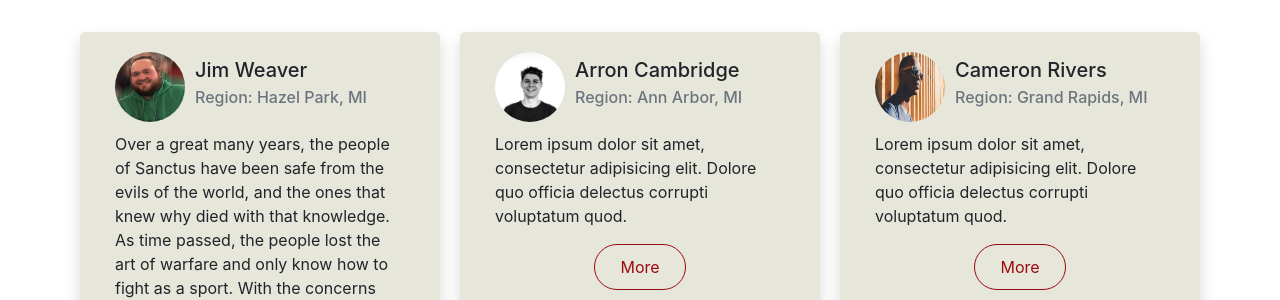
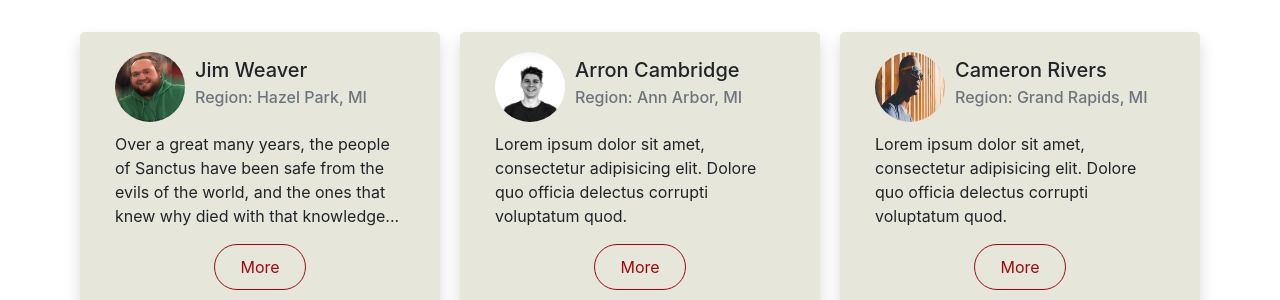
Before and after one commit to stoppable408/_dd, a Vue app: page / in a window 1280 px wide. Shown: the part 1560-1860 px from the top of the page. Built offline with nearby package versions, Linux system fonts and the light colour scheme.

Commit message:
Update Home.vue

```diff
--- a/src/components/Home.vue
+++ b/src/components/Home.vue
@@ -67,10 +67,7 @@
                       <h6 class="card-subtitle mb-2 text-muted">Region: Hazel Park, MI</h6>
                     </div>
                   </div>
-                  <p class="card-text">Over a great many years, the people of Sanctus have been safe from the evils of the world, and the ones that knew why died with that knowledge. As time passed, the people lost the art of warfare and only know how to fight as a sport.  With the concerns about sustainability, the Council asked for brave souls to venture out into the world to seek out new places to settle.
-Since these adventurers have been leaving the safety of the island, reports of strange creatures being spotted have increased from various areas. At first, the stories were not believed, but they have grown to warrant investigation.  Thankfully, the city remains safe for now, but political forces have been stirred since the arrival of races, thought lost to the world, have been coming to Sanctus from the lands of Caldera, The Wayward, Black River Island, and Summerport.
-Would you like to help solve some of these troubling issues or, perhaps, learn the ancient secrets of the island of Sanctus?
-</p>
+                  <p class="card-text">Over a great many years, the people of Sanctus have been safe from the evils of the world, and the ones that knew why died with that knowledge...</p>
                   <div class="more text-center">
                     <button class="btn more-btn" data-toggle="modal" data-target="#modal">More</button>
                   </div>
```
